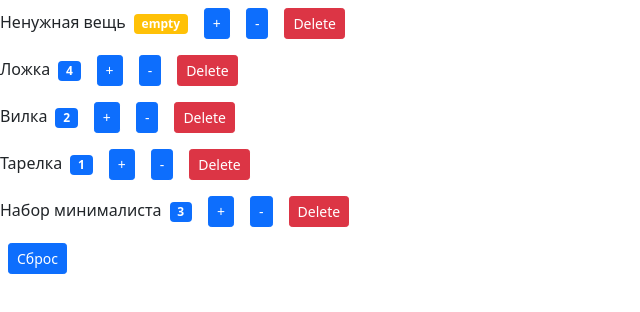
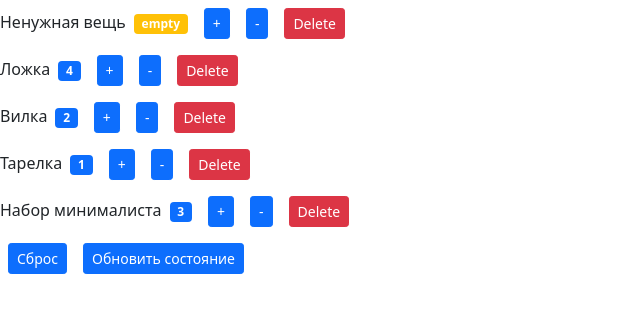
Before and after one commit to Alextxnk/React_app_2.0, a React (Create React App) app: page / in a window 1280 px wide. Shown: the top 312 px of the page, without its empty margins (0-640 px from the left). Built offline with nearby package versions, Linux system fonts and the light colour scheme.

Commit message:
change component

```diff
--- a/src/components/counter.jsx
+++ b/src/components/counter.jsx
@@ -1,7 +1,8 @@
 import React, { useState } from 'react';
 
 const Counter = (props) => {
-   const [value, setValue] = useState(props.value);
+   // const [value, setValue] = useState(props.value);
+   const {value} = props;
 
    const formatValue = () => {
       return value === 0 ? 'empty' : value;
@@ -14,11 +15,13 @@ const Counter = (props) => {
    };
 
    const handleIncrement = () => {
-      setValue((prevState) => prevState + 1);
+      // setValue((prevState) => prevState + 1);
+      console.log('handleIncrement');
    };
 
    const handleDecrement = () => {
-      setValue((prevState) => prevState - 1);
+      // setValue((prevState) => prevState - 1);
+      console.log('handleDecrement');
    };
 
    return (
--- a/src/components/countersList.jsx
+++ b/src/components/countersList.jsx
@@ -21,12 +21,25 @@ const CountersList = () => {
       setCounters(initialState);
    };
 
+   const handleUpdate = () => {
+      const updatedState = [
+         { id: 0, value: 5, name: 'Ненужная вещь' },
+         { id: 1, value: 1, name: 'Ложка' },
+         { id: 2, value: 7, name: 'Вилка' },
+         { id: 3, value: 3, name: 'Тарелка' },
+         { id: 4, value: 6, name: 'Набор минималиста' }
+      ];
+
+      setCounters(updatedState);
+   };
+
    return (
       <>
          {counters.map((count) => (
             <Counter key={count.id} onDelete={handleDelete} {...count} />
          ))}
          <button className='btn btn-primary btn-sm m-2' onClick={handleReset}>Сброс</button>
+         <button className='btn btn-primary btn-sm m-2' onClick={handleUpdate}>Обновить состояние</button>
       </>
    );
 };
```
